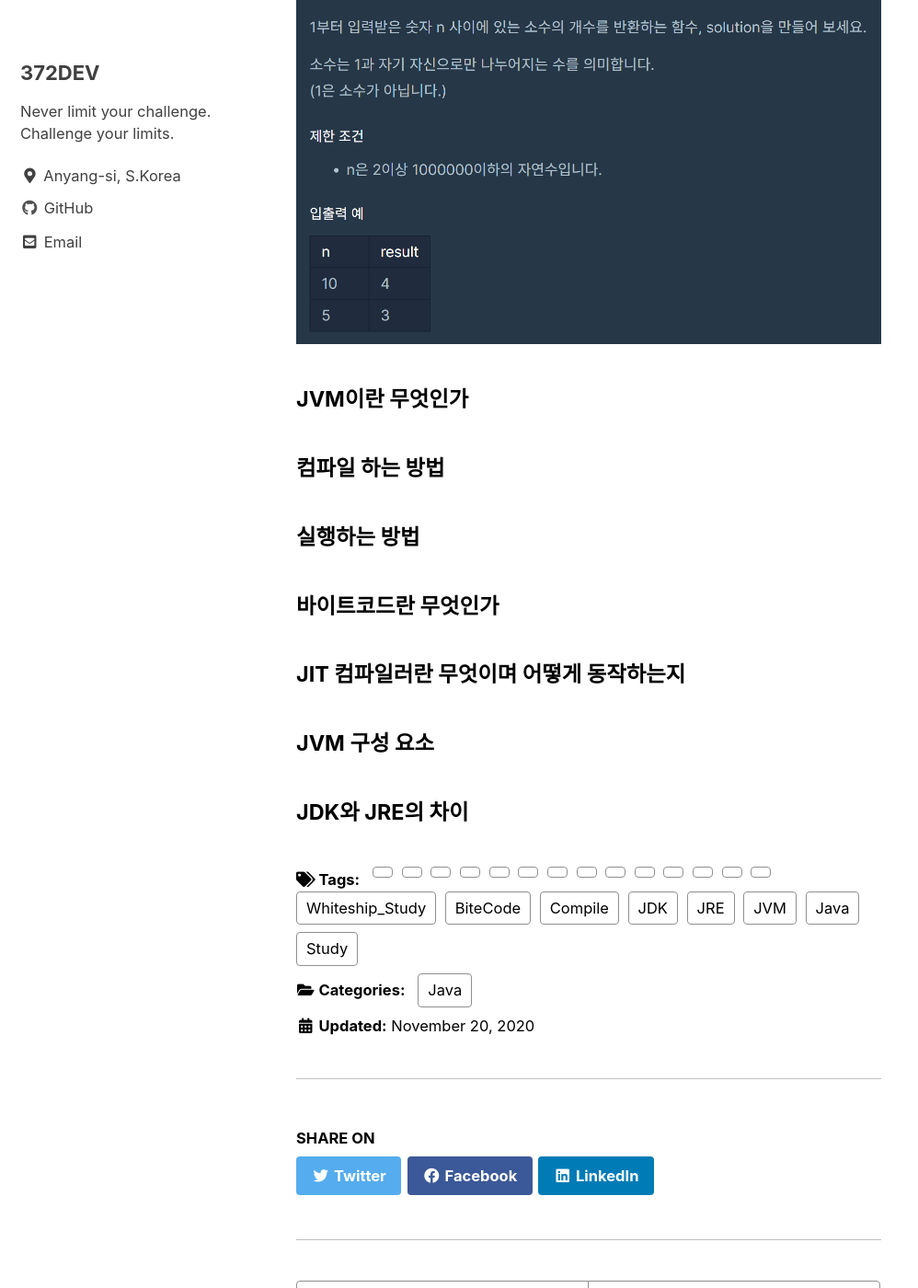
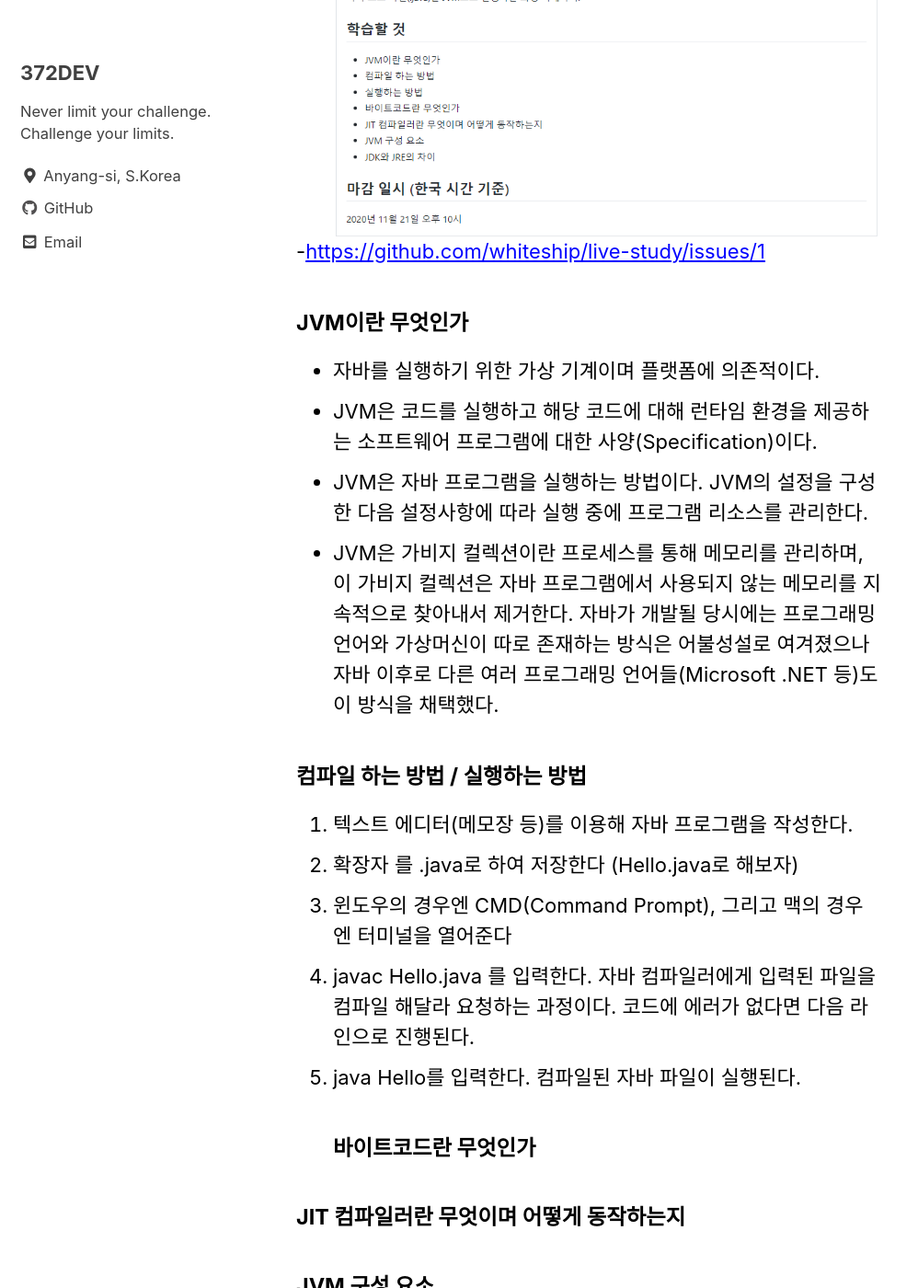
Before and after one commit to 372dev/372dev.github.io, a Jekyll site: the page built from _posts/2020-11-20-post11.md, in a window 1280 px wide and 1400 px high, scrolled down 585 px. Shown: the whole window at 92% size, without its empty margins (0-998 px from the left). Built offline with Jekyll 4.4.1, drawn with Linux system fonts in a browser that asks for light colours; cached includes are drawn as plain includes.

Commit message:
Update 2020-11-20-post11.md

```diff
--- a/_posts/2020-11-20-post11.md
+++ b/_posts/2020-11-20-post11.md
@@ -7,13 +7,23 @@ tags: Java, Study, JVM, Compile, BiteCode, JDK, JRE, Whiteship_Study
 ## Whiteship 라이브 스터디
 
 ## 1주차 과제: JVM은 무엇이며 자바 코드는 어떻게 실행하는 것인가.
+![whiteship01](https://raw.githubusercontent.com/372dev/372dev.github.io/master/_posts/imgs/whiteship01.PNG)
+-[https://github.com/whiteship/live-study/issues/1](https://github.com/whiteship/live-study/issues/1)
+#### JVM이란 무엇인가
+* 자바를 실행하기 위한 가상 기계이며 플랫폼에 의존적이다.
+* JVM은 코드를 실행하고 해당 코드에 대해 런타임 환경을 제공하는 소프트웨어 프로그램에 대한 사양(Specification)이다.
+* JVM은 자바 프로그램을 실행하는 방법이다. JVM의 설정을 구성한 다음 설정사항에 따라 실행 중에 프로그램 리소스를 관리한다.
+* JVM은 가비지 컬렉션이란 프로세스를 통해 메모리를 관리하며, 이 가비지 컬렉션은 자바 프로그램에서 사용되지 않는 메모리를 지속적으로 찾아내서 제거한다.
+자바가 개발될 당시에는 프로그래밍 언어와 가상머신이 따로 존재하는 방식은 어불성설로 여겨졌으나 자바 이후로 다른 여러 프로그래밍 언어들(Microsoft .NET 등)도 이 방식을 채택했다.
 
-![isPrime1](https://raw.githubusercontent.com/372dev/372dev.github.io/master/_posts/imgs/isPrime1.PNG)
+#### 컴파일 하는 방법 / 실행하는 방법
+1. 텍스트 에디터(메모장 등)를 이용해 자바 프로그램을 작성한다.
+2. 확장자 를 .java로 하여 저장한다 (Hello.java로 해보자)
+3. 윈도우의 경우엔 CMD(Command Prompt), 그리고 맥의 경우엔 터미널을 열어준다
+4. javac Hello.java 를 입력한다. 자바 컴파일러에게 입력된 파일을 컴파일 해달라 요청하는 과정이다. 코드에 에러가 없다면 다음 라인으로 진행된다.
+5. java Hello를 입력한다. 컴파일된 자바 파일이 실행된다.
+#### 바이트코드란 무엇인가
 
-#### JVM이란 무엇인가
-#### 컴파일 하는 방법
-#### 실행하는 방법
-#### 바이트코드란 무엇인가
 #### JIT 컴파일러란 무엇이며 어떻게 동작하는지
 #### JVM 구성 요소
 #### JDK와 JRE의 차이
```
